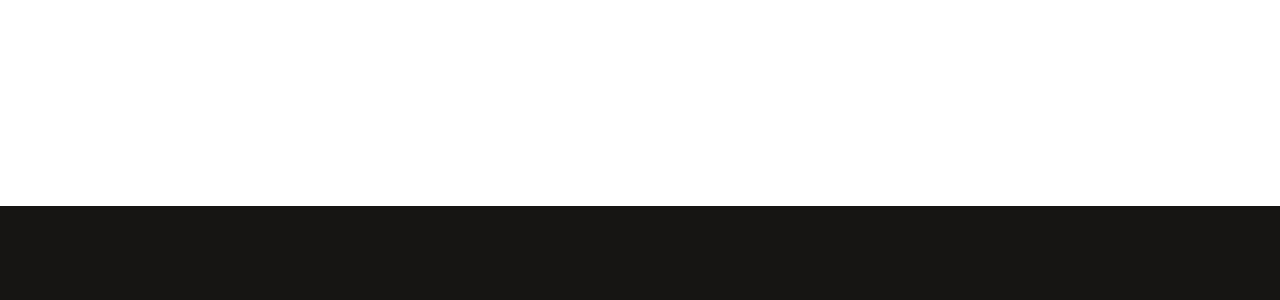
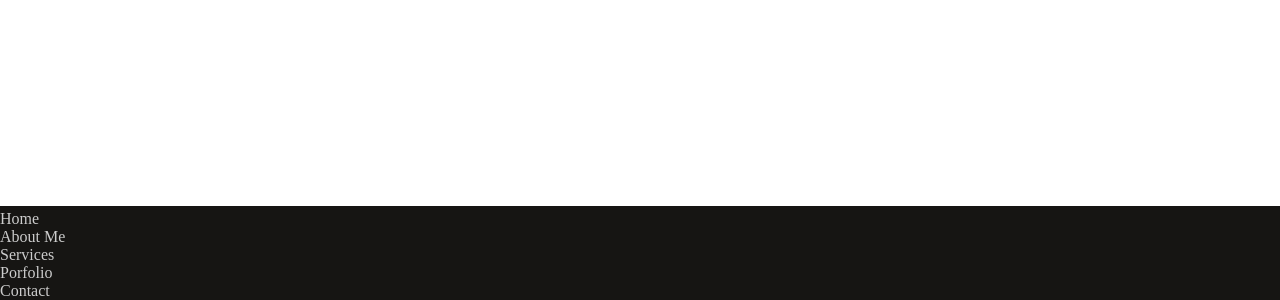
Before and after one commit to claudiahW/CodeWithClaude, a React (Vite) app: page / in a window 1280 px wide. Shown: the part 3794-4094 px from the top of the page. Before the commit the page ends 4004 px from the top, so only its background shows below. Built offline with nearby package versions, Linux system fonts and the light colour scheme.

Commit message:
add navigation menu

```diff
--- a/src/Components/Navbar/Navbar.jsx
+++ b/src/Components/Navbar/Navbar.jsx
@@ -1,13 +1,20 @@
 import React from "react";
 import "./Navbar.css";
-import logo from '../../assets/bird_2.jpg';
+import logo from "../../assets/bird_2.jpg";
 
 const Navbar = () => {
   return (
-  <div className="navbar">
-<img src={logo} alt="" />
-
-  </div>)
+    <div className="navbar">
+      <img src={logo} alt="" />
+      <ul className="nav-menu">
+        <li>Home</li>
+        <li>About Me</li>
+        <li>Services</li>
+        <li>Porfolio</li>
+        <li>Contact</li>
+      </ul>
+    </div>
+  );
 };
 
 export default Navbar;
```
